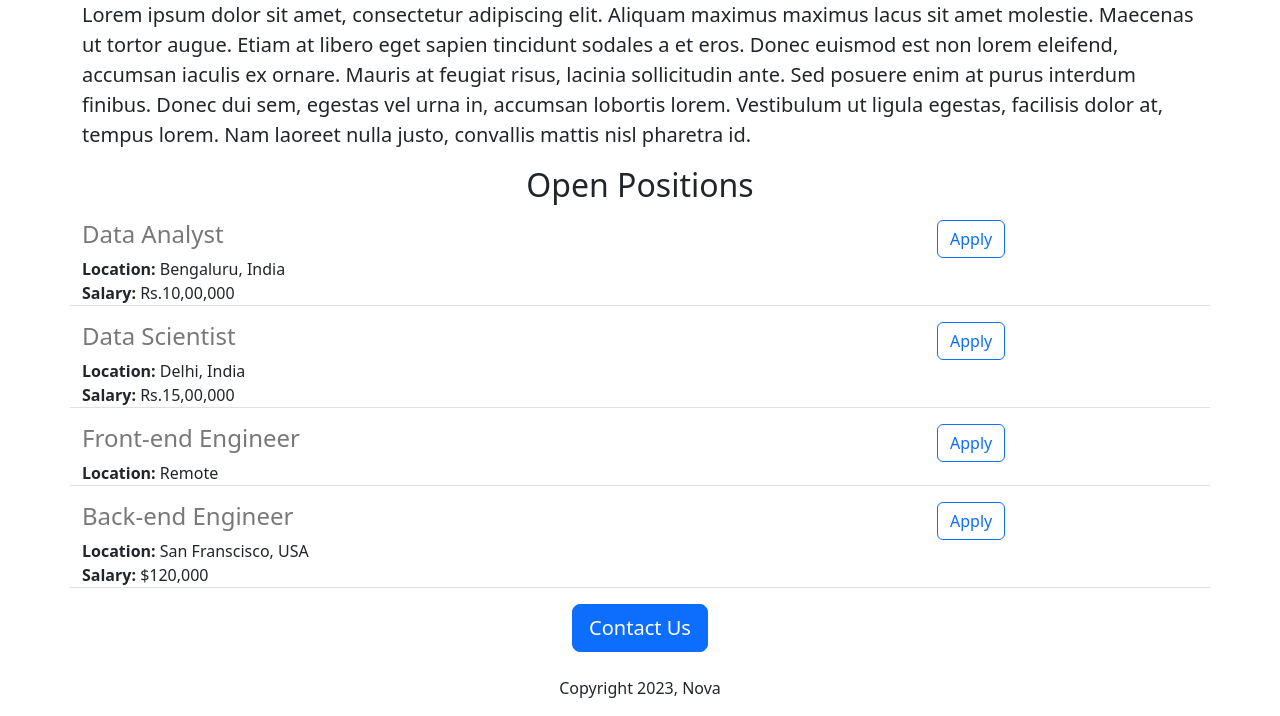
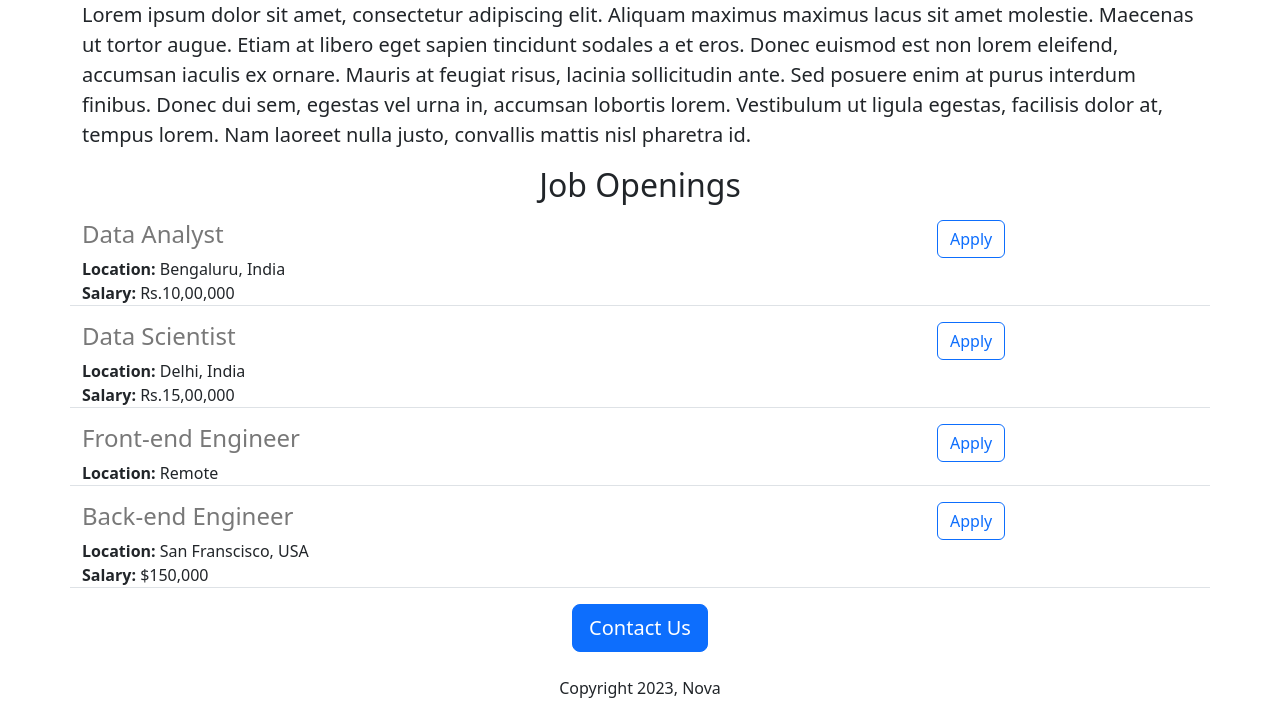
Before and after one commit to MySandbox-rahulkrbxr/nova-careers-website-v2, a Flask app: page / in a window 1280 px wide. Shown: the part 440-1156 px from the top of the page. Run offline with Flask 3, Linux system fonts and the light colour scheme.

Commit message:
add some changes

```diff
--- a/app.py
+++ b/app.py
@@ -20,7 +20,7 @@ JOBS = [{
     'id': 4,
     'title': 'Back-end Engineer',
     'location': 'San Franscisco, USA',
-    'salary': '$120,000'
+    'salary': '$150,000'
 }]
 
 
--- a/templates/home.html
+++ b/templates/home.html
@@ -15,7 +15,7 @@
       <h1 class="text-center mt-2 mb-4">Nova Careers</h1>
       <img class="img-fluid" id="banner" src="https://nova-careers-website.rahulkrbxr.repl.co/static/banner.jpg" alt="Career banner">
       <p class="lead">Lorem ipsum dolor sit amet, consectetur adipiscing elit. Aliquam maximus maximus lacus sit amet molestie. Maecenas ut tortor augue. Etiam at libero eget sapien tincidunt sodales a et eros. Donec euismod est non lorem eleifend, accumsan iaculis ex ornare. Mauris at feugiat risus, lacinia sollicitudin ante. Sed posuere enim at purus interdum finibus. Donec dui sem, egestas vel urna in, accumsan lobortis lorem. Vestibulum ut ligula egestas, facilisis dolor at, tempus lorem. Nam laoreet nulla justo, convallis mattis nisl pharetra id.</p>
-      <h2 class="text-center mt-2">Open Positions</h2>
+      <h2 class="text-center mt-2">Job Openings</h2>
       <p>
         {% for job in jobs %}
           {% include 'jobitem.html' %}
```
